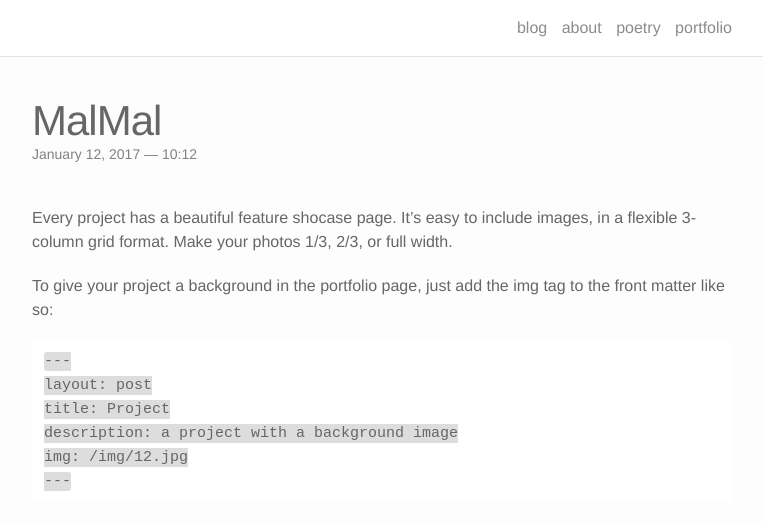
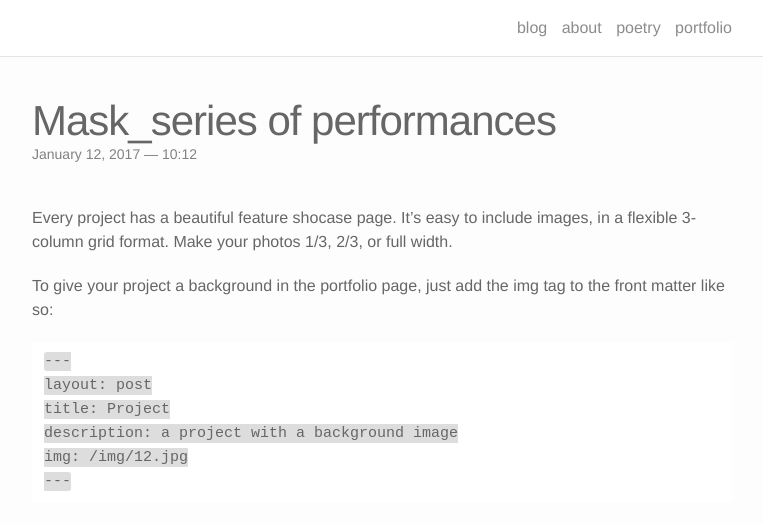
Before and after one commit to lucid2713/lucid2713.github.io, a Jekyll site: the page built from _portfolio/3_project.markdown, in a window 1280 px wide and 900 px high, cut to the strip 0-523 px from the top of the window. Shown: the whole strip, without its empty margins (258-1021 px from the left). Built offline with Jekyll 4.4.1, drawn with Linux system fonts in a browser that asks for light colours; nearby versions of some CDN libraries.

Commit message:
Update 3_project.markdown

```diff
--- a/_portfolio/3_project.markdown
+++ b/_portfolio/3_project.markdown
@@ -1,6 +1,6 @@
 ---
 layout: post
-title: MalMal
+title: Mask_series of performances
 description: a project that redirects to another website
 img:
 redirect: https://vimeo.com/user38129979/videos
```
